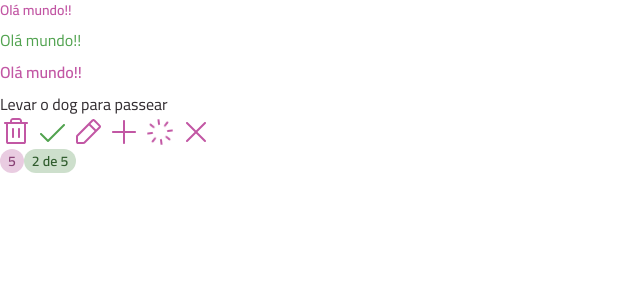
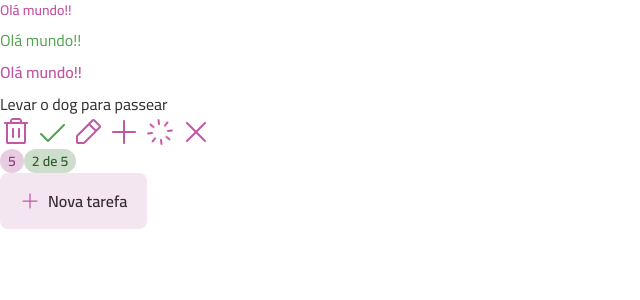
Before and after one commit to alexandreferrari-dev/ToDo-List, a React (Vite) app: page / in a window 1280 px wide. Shown: the top 300 px of the page, without its empty margins (0-640 px from the left). Built offline with nearby package versions, Linux system fonts and the light colour scheme.

Commit message:
criando-componente-button

```diff
--- a/src/App.tsx
+++ b/src/App.tsx
@@ -7,6 +7,7 @@
 import XIcon from "./assets/icons/X-Regular.svg?react";
 import Icon from './components/icon.tsx';
 import Badge from './components/badge.tsx';
+import Button from './components/button.tsx';
 
 export default function App() {
   return (
@@ -35,6 +36,9 @@
       <Badge variant="secondary">5</Badge>
       <Badge variant="primary">2 de 5</Badge>
     </div>
+    <div>
+      <Button icon={PlusIcon}>Nova tarefa</Button>
+    </div>
   </div>
   )
 }
--- /dev/null
+++ b/src/components/button.tsx
@@ -0,0 +1,80 @@
+import type React from 'react';
+import Icon from './icon';
+import { cva, type VariantProps } from 'class-variance-authority';
+import Text from './text';
+
+export const buttonVariants = cva(`
+  flex items-center justify-center cursor-pointer
+  transition rounded-lg group gap-2
+`, {
+  variants: {
+    variant: {
+      primary: "bg-gray-200 hover:bg-pink-light",
+    },
+    size: {
+      md: "h-14 py-4 px-5",
+    },
+    disabled: {
+      true: "opacity-50 pointer-events-none"
+    }
+  },
+  defaultVariants: {
+    variant: "primary",
+    size: "md",
+    disabled: false
+  }
+});
+
+export const buttonTextVariants = cva("", {
+    variants: {
+         variant: {
+            primary: "text-gray-400"
+
+         }
+         },
+          defaultVariants: {
+            variant: "primary"
+          }
+});
+
+export const buttonIconVariant = cva("transition", {
+    variants: {
+         variant: {
+            primary: "fill-pink-base"
+         },
+         size: {
+            md: "w-5 h-5"
+         }
+         },
+          defaultVariants: {
+            variant: "primary",
+            size: "md"
+          }
+});
+
+interface ButtonProps
+  extends Omit<React.ComponentProps<"button">, 'size' | 'disabled' >, VariantProps<typeof buttonVariants> {
+    icon?: React.ComponentProps<typeof Icon>["svg"]
+}
+
+export default function Button({
+  variant,
+  size,
+  disabled,
+  className,
+  children,
+  icon: IconComponent,
+  ...props
+  }: ButtonProps) {
+    return (
+    <button className={buttonVariants({variant, size, disabled, className})} {...props}>
+      {IconComponent && <Icon
+      svg={IconComponent}
+      className={buttonIconVariant({variant, size})}
+      />}
+      <Text variant="body-md-bold" className={buttonTextVariants({variant})}>
+      {children}
+      </Text>
+    </button>
+    );
+}
```
